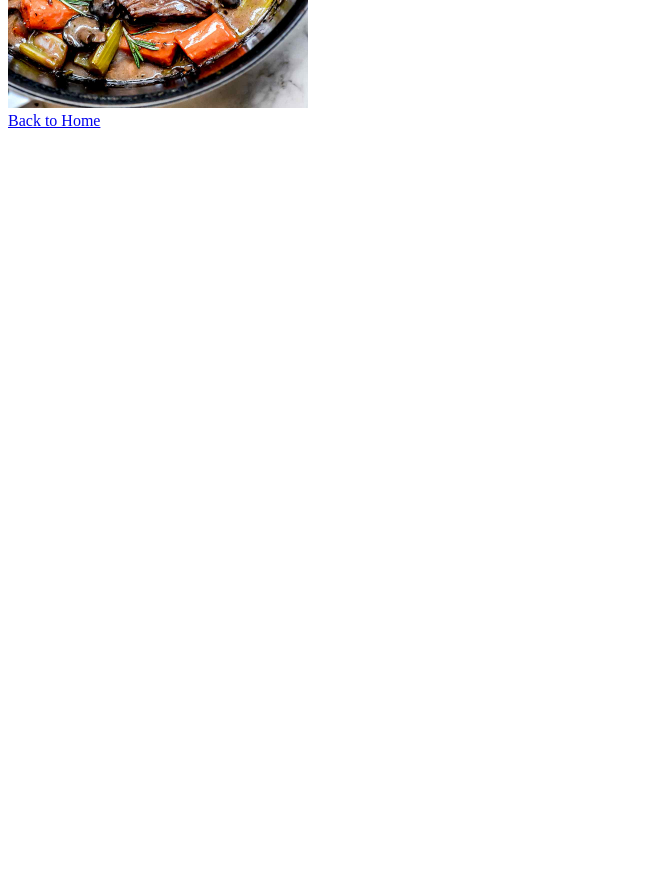
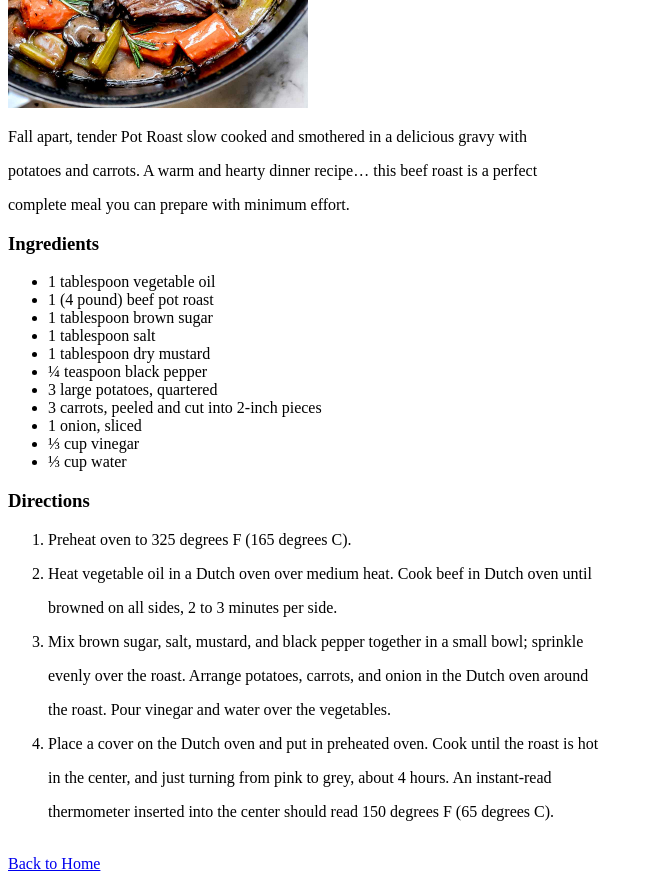
Before and after one commit to nlobell/odin-recipes, a plain HTML site: page recipes/pot_roast.html in a window 1280 px wide. Shown: the part 440-1321 px from the top of the page, without its empty margins (0-653 px from the left). Before the commit the page ends 800 px from the top, so only its background shows below. Drawn offline with Linux system fonts and the light colour scheme.

Commit message:
Changed to some recipes

```diff
--- a/recipes/pot_roast.html
+++ b/recipes/pot_roast.html
@@ -11,6 +11,46 @@
     <br>
     <img src ="../img/pot_roast.jpg" alt ="nom nom pot roast" width="300px" height="auto">
 
+    <br>
+
+    <p>Fall apart, tender Pot Roast slow cooked and smothered in a delicious gravy with</p>
+    <p>potatoes and carrots. A warm and hearty dinner recipe… this beef roast is a perfect</p>
+    <p>complete meal you can prepare with minimum effort.</p>
+
+    <h3>Ingredients</h3>
+    <ul>
+        <li>1 tablespoon vegetable oil</li>
+        <li>1 (4 pound) beef pot roast</li>
+        <li>1 tablespoon brown sugar</li>
+        <li>1 tablespoon salt</li>
+        <li>1 tablespoon dry mustard</li>
+        <li>¼ teaspoon black pepper</li>
+        <li>3 large potatoes, quartered</li>
+        <li>3 carrots, peeled and cut into 2-inch pieces</li>
+        <li>1 onion, sliced </li>
+        <li>⅓ cup vinegar</li>
+        <li>⅓ cup water</li>
+    </ul>
+
+    <h3>Directions</h3>
+    <ol>
+        <li>Preheat oven to 325 degrees F (165 degrees C).</li>
+        <li>
+            <p>Heat vegetable oil in a Dutch oven over medium heat. Cook beef in Dutch oven until</p>
+            <p>browned on all sides, 2 to 3 minutes per side.</p>
+        </li>
+        <li>
+            <p>Mix brown sugar, salt, mustard, and black pepper together in a small bowl; sprinkle</p>
+            <p>evenly over the roast. Arrange potatoes, carrots, and onion in the Dutch oven around</p>
+            <p>the roast. Pour vinegar and water over the vegetables.</p>
+        </li>
+        <li>
+            <p>Place a cover on the Dutch oven and put in preheated oven. Cook until the roast is hot</p>
+            <p>in the center, and just turning from pink to grey, about 4 hours. An instant-read</p>
+            <p>thermometer inserted into the center should read 150 degrees F (65 degrees C).</p>
+        </li>
+    </ol>
+    <br>
     <div>
         <a href="../index.html">Back to Home</a>
     </div>
```
Also changed, not shown: index.html (+11 -2 lines), recipes/cobbler.html (added, +51 -0 lines), img/apple_cobbler.jpeg (added).
